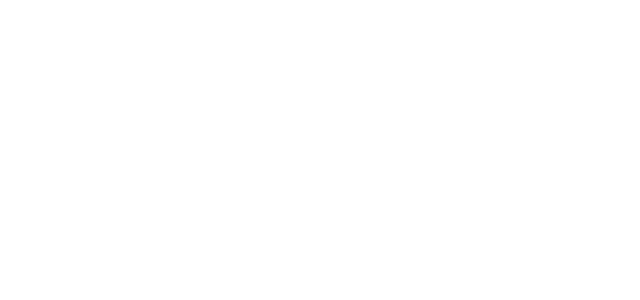
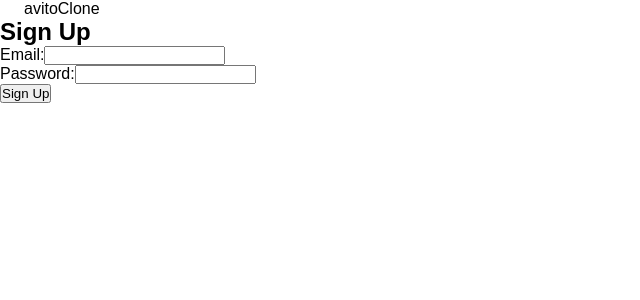
Before and after one commit to WNTAGE/CloneAvito, a React (Vite) app: page /signUp in a window 1280 px wide. Before the commit this address had no page. Shown: the top 300 px of the page, without its empty margins (0-640 px from the left). Built offline with nearby package versions, Linux system fonts and the light colour scheme.

Commit message:
[+] auth

```diff
--- a/package.json
+++ b/package.json
@@ -15,6 +15,7 @@
 		"@tanstack/react-query": "^5.17.19",
 		"axios": "^1.6.5",
 		"i18next": "^23.7.18",
+		"js-cookie": "^3.0.5",
 		"million": "^2.6.4",
 		"react": "^18.2.0",
 		"react-dom": "^18.2.0",
@@ -25,6 +26,7 @@
 		"sass": "^1.70.0"
 	},
 	"devDependencies": {
+		"@types/js-cookie": "^3.0.6",
 		"@types/react": "^18.2.43",
 		"@types/react-dom": "^18.2.17",
 		"@typescript-eslint/eslint-plugin": "^6.14.0",
--- a/src/config.ts
+++ b/src/config.ts
@@ -1,7 +1,7 @@
 interface CONFIG {
-	readonly API: string
+  readonly API: string;
 }
 
 export const CONFIG: CONFIG = {
-	API: 'http://http://avitobackend.na4u.ru',
-}
+  API: "https://avitobackend.na4u.ru",
+};
--- a/src/main.tsx
+++ b/src/main.tsx
@@ -1,11 +1,14 @@
-import { QueryClient, QueryClientProvider } from '@tanstack/react-query'
-import ReactDOM from 'react-dom/client'
-import { BrowserRouter, Route, Routes } from 'react-router-dom'
-import { RecoilRoot } from 'recoil'
-import './Utils/helpers/i18/i18n'
-import './index.css'
-import Home from './views/Home/Home'
-import Header from './сomponents/Header/Header'
+import { QueryClient, QueryClientProvider } from "@tanstack/react-query";
+import ReactDOM from "react-dom/client";
+import { BrowserRouter, Route, Routes } from "react-router-dom";
+import { RecoilRoot } from "recoil";
+import "./Utils/helpers/i18/i18n";
+import "./index.css";
+import Home from "./views/Home/Home";
+import Header from "./сomponents/Header/Header";
+import SignUp from "./views/Auth/SignUp";
+import SignIn from "./views/Auth/signIn";
+import PersonalCabinet from "@/views/PersonalCabinet/personalCabinet";
 
 const queryClient = new QueryClient({
   defaultOptions: {
@@ -13,18 +16,21 @@
       refetchOnWindowFocus: false,
     },
   },
-})
+});
 
-ReactDOM.createRoot(document.getElementById('root')!).render(
+ReactDOM.createRoot(document.getElementById("root")!).render(
   <RecoilRoot>
     <QueryClientProvider client={queryClient}>
       <BrowserRouter>
         <Routes>
           <Route element={<Header />}>
             <Route index element={<Home />} />
+            <Route path="signUp" element={<SignUp />} />
+            <Route path="signIn" element={<SignIn />} />
+            <Route path="personalCabinet" element={<PersonalCabinet />} />
           </Route>
         </Routes>
       </BrowserRouter>
     </QueryClientProvider>
   </RecoilRoot>
-)
+);
--- /dev/null
+++ b/src/views/Auth/SignUp.tsx
@@ -0,0 +1,117 @@
+import React from "react";
+import axios from "axios";
+import { useForm, SubmitHandler } from "react-hook-form";
+import { CONFIG } from "@/config";
+
+type FormData = {
+  email: string;
+  password: string;
+};
+
+const SignUp: React.FC = () => {
+  const {
+    register,
+    handleSubmit,
+    formState: { errors },
+  } = useForm<FormData>();
+
+  const onSubmit: SubmitHandler<FormData> = async (data) => {
+    try {
+      const response = await axios.post(
+        `
+        ${CONFIG.API}/auth/signUp`,
+        data
+      );
+      console.log("Sign up successful", response.data);
+    } catch (error) {
+      //@ts-ignore
+      console.error("Sign up failed", error.response?.data);
+    }
+  };
+
+  return (
+    <div>
+      <h2>Sign Up</h2>
+      <form onSubmit={handleSubmit(onSubmit)}>
+        <label>
+          Email:
+          <input
+            type="text"
+            {...register("email", { required: "Email is required" })}
+          />
+          {errors.email && <p>{errors.email.message}</p>}
+        </label>
+        <br />
+        <label>
+          Password:
+          <input
+            type="password"
+            {...register("password", {
+              required: "Password is required",
+              minLength: {
+                value: 6,
+                message: "Password should be at least 6 characters",
+              },
+            })}
+          />
+          {errors.password && <p>{errors.password.message}</p>}
+        </label>
+        <br />
+        <button type="submit">Sign Up</button>
+      </form>
+    </div>
+  );
+};
+
+export default SignUp;
+
+// import React, { useState } from "react";
+// import { useRecoilState } from "recoil";
+// import axios from "axios";
+// import { userState } from "@/Utils/helpers/atoms/atoms";
+
+// const SignUp: React.FC = () => {
+//   const [user, setUser] = useRecoilState(userState);
+
+//   const handleChange = (e: React.ChangeEvent<HTMLInputElement>) => {
+//     const { name, value } = e.target;
+//     //@ts-ignore
+//     setUser((prevUser) => ({ ...prevUser, [name]: value }));
+//   };
+
+//   const handleSignUp = async () => {
+//     try {
+//       const response = await axios.post(
+//         "https://avitobackend.na4u.ru/auth/signUp",
+//         user
+//       );
+//       console.log("Sign up successful", response.data);
+//     } catch (error) {
+//       //@ts-ignore
+//       console.error("Sign up failed", error.response?.data);
+//     }
+//   };
+
+//   return (
+//     <div>
+//       <h2>Sign Up</h2>
+//       <form>
+//         <label>
+//           Email:
+//           <input type="text" name="email" onChange={handleChange} />
+//         </label>
+//         <br />
+//         <label>
+//           Password:
+//           <input type="password" name="password" onChange={handleChange} />
+//         </label>
+//         <br />
+//         <button type="button" onClick={handleSignUp}>
+//           Sign Up
+//         </button>
+//       </form>
+//     </div>
+//   );
+// };
+
+// export default SignUp;
--- /dev/null
+++ b/src/views/Auth/signIn.tsx
@@ -0,0 +1,57 @@
+import React, { useState } from "react";
+import axios from "axios";
+import Cookies from "js-cookie";
+import { CONFIG } from "@/config";
+import { useNavigate } from "react-router-dom";
+
+const SignIn: React.FC = () => {
+  const [formData, setFormData] = useState({
+    email: "",
+    password: "",
+  });
+  const navigate = useNavigate();
+
+  const handleChange = (e: React.ChangeEvent<HTMLInputElement>) => {
+    const { name, value } = e.target;
+    setFormData((prevData) => ({ ...prevData, [name]: value }));
+  };
+
+  const handleSignIn = async () => {
+    navigate("/personalCabinet");
+    try {
+      const response = await axios.post(
+        `
+        ${CONFIG.API}/auth/signIn`,
+        formData
+      );
+
+      console.log("Sign in successful", response.data);
+    } catch (error) {
+      //@ts-ignore
+      console.error("Sign in failed", error.response?.data);
+    }
+  };
+
+  return (
+    <div>
+      <h2>Sign In</h2>
+      <form>
+        <label>
+          Email:
+          <input type="text" name="email" onChange={handleChange} />
+        </label>
+        <br />
+        <label>
+          Password:
+          <input type="password" name="password" onChange={handleChange} />
+        </label>
+        <br />
+        <button type="button" onClick={handleSignIn}>
+          Sign In
+        </button>
+      </form>
+    </div>
+  );
+};
+
+export default SignIn;
--- /dev/null
+++ b/src/views/PersonalCabinet/PersonalCabinet.tsx
@@ -0,0 +1,9 @@
+import { CONFIG } from "@/config";
+import axios from "axios";
+
+// /auth/getUser
+const PersonalCabinet = () => {
+  return <div></div>;
+};
+
+export default PersonalCabinet;
--- a/tsconfig.json
+++ b/tsconfig.json
@@ -5,7 +5,10 @@
     "lib": ["ES2020", "DOM", "DOM.Iterable"],
     "module": "ESNext",
     "skipLibCheck": true,
-
+    "baseUrl": ".",
+    "paths": {
+      "@/*": ["src/*"]
+    },
     /* Bundler mode */
     "moduleResolution": "bundler",
     "allowImportingTsExtensions": true,
--- /dev/null
+++ b/vite.config.js
@@ -0,0 +1,9 @@
+import path from "path";
+
+export default {
+  resolve: {
+    alias: {
+      "@": path.resolve(__dirname, "src"),
+    },
+  },
+};
```
Also changed, not shown: src/views/Home/Home.tsx (+6 -6 lines), 2 other files (tests, documents, lock files or other folders). Lines whose indentation alone changed are shown as unchanged.
